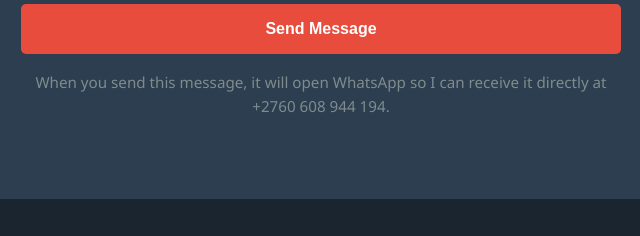
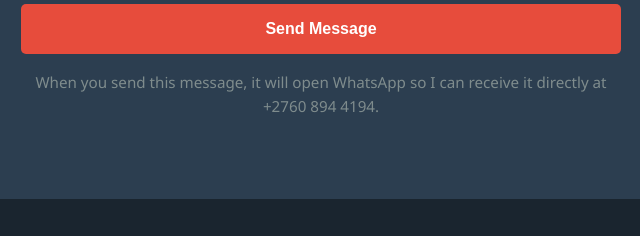
Before and after one commit to Ampfarisahomurida/MURIDA-AMPFARISAHO-PORTFOLIOO, a website: page index.html in a window 1280 px wide. Shown: the part 5679-5915 px from the top of the page, 319-959 px from the left. Drawn offline with Linux system fonts and the light colour scheme.

Commit message:
Add files via upload

```diff
--- a/index.html
+++ b/index.html
@@ -219,7 +219,7 @@
                     <textarea name="message" placeholder="Your Message" rows="5" required></textarea>
                 </div>
                 <button type="submit" class="submit-btn">Send Message</button>
-                <p class="whatsapp-note">When you send this message, it will open WhatsApp so I can receive it directly at +2760 608 944 194.</p>
+                <p class="whatsapp-note">When you send this message, it will open WhatsApp so I can receive it directly at +2760 894 4194.</p>
             </form>
         </div>
     </section>
```
